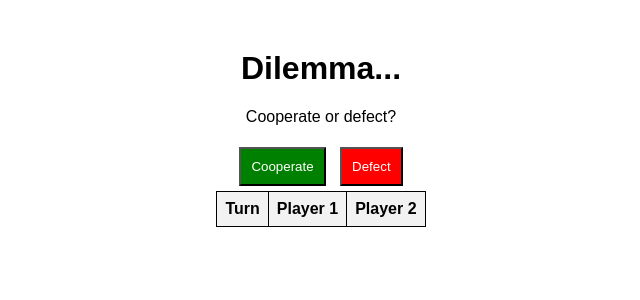
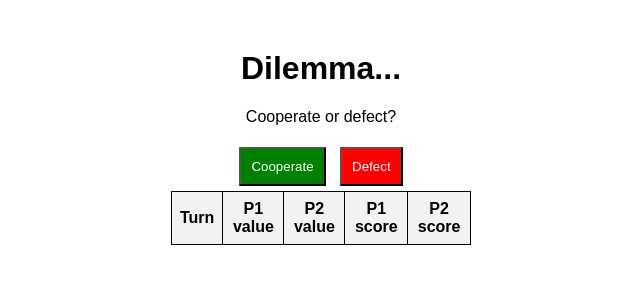
Before and after one commit to LluisCarreras/DilemmaGame, a Flask app: page / in a window 1280 px wide. Shown: the top 300 px of the page, without its empty margins (319-959 px from the left). Run offline with Flask 3, Linux system fonts and the light colour scheme; lists and menus that the app fills with data are empty.

Commit message:
Started to add logic to the game

```diff
--- a/app.py
+++ b/app.py
@@ -1,21 +1,22 @@
-import random
 from flask import Flask, render_template, request, jsonify
+from lib.dilemma_game import play_a_game
 
+
+new_game = play_a_game()
 
 app = Flask(__name__)
 
-# Generate the number to guess
-#number = random.randint(1, 100)
+# turn = new_game.get_round()
+# p1_score = new_game._player_0.get_points()
+# p2_score = new_game._player_1.get_points()
 
-turn = 0
-player1_score = 0
-player2_score = 0
-
-def create_json (message, turn, value_p1, value_p2):
+def create_json (message, the_turn, value_p1, value_p2, score_p1, score_p2):
     return jsonify({'message': message,
-                    'value_turn': turn,
-                    'value_player_1': value_p1,
-                    'value_player_2': value_p2})
+                    'value_turn': the_turn,
+                    'value_p1': value_p1,
+                    'value_p2': value_p2,
+                    'score_p1': score_p1,
+                    'score_p2': score_p2})
 
 @app.route('/')
 def index():
@@ -23,21 +24,37 @@ def index():
 
 @app.route('/guess', methods=['POST'])
 def guess():
-    global turn
-    global player1_score
-    global player2_score
-    does_cooperate = int(request.json['guess'])
-    turn += 1
-    if does_cooperate:
-        message = 'Cooperates!!!'
-        value_p1 = 1
-        value_p2 = 0
-        return create_json(message, turn, value_p1, value_p2)
-    else:
-        message = 'Defects!'
-        value_p1 = 0
-        value_p2 = 1
-        return create_json(message, turn, value_p1, value_p2)
+
+    global new_game
+    # global p1_score
+    # global p2_score
+    new_game.play_2()
+
+    message = new_game.get_message()
+    turn = new_game.get_round()
+    p1_value = new_game._player_0.get_points_to_add()
+    p2_value = new_game._player_1.get_points_to_add()
+    p1_score = new_game._player_0.get_points()
+    p2_score = new_game._player_1.get_points()
+
+    return create_json(message, turn, p1_value, p2_value, p1_score, p2_score)
+
+    # does_cooperate = int(request.json['guess'])
+    # turn += 1
+    # if does_cooperate:
+    #     message = 'Cooperates!!!'
+    #     p1_value = 1
+    #     p2_value = 0
+    #     p1_score += p1_value
+    #     p2_score += p2_value
+    #     return create_json(message, turn, p1_value, p2_value, p1_score, p2_score)
+    # else:
+    #     message = 'Defects!'
+    #     p1_value = 0
+    #     p2_value = 1
+    #     p1_score += p1_value
+    #     p2_score += p2_value
+    #     return create_json(message, turn, p1_value, p2_value, p1_score, p2_score)
 
 if __name__ == '__main__':
     app.run(debug=True, port=5001)
--- a/templates/index.html
+++ b/templates/index.html
@@ -51,8 +51,10 @@
         <thead>
             <tr>
                 <th>Turn</th>
-                <th>Player 1</th>
-                <th>Player 2</th>
+                <th>P1 value</th>
+                <th>P2 value</th>
+                <th>P1 score</th>
+                <th>P2 score</th>
             </tr>
         </thead>
         <tbody>
@@ -61,17 +63,21 @@
     </table>
     <script>
         // Function to add a new row to the table
-        function addRow(turnValue, player1Value, player2Value) {
+        function addRow(turnValue, p1Value, p2Value, p1Score, p2Score) {
             const table = document.getElementById("player-table");
             const newRow = table.insertRow(1); // Insert row at the first position after the header
 
             const cell_turn = newRow.insertCell(0);
-            const cell_player_1 = newRow.insertCell(1);
-            const cell_player_2 = newRow.insertCell(2);
+            const cell_p1_value = newRow.insertCell(1);
+            const cell_p2_value = newRow.insertCell(2);
+            const cell_p1_score = newRow.insertCell(3);
+            const cell_p2_score = newRow.insertCell(4);
 
             cell_turn.textContent = turnValue;
-            cell_player_1.textContent = player1Value;
-            cell_player_2.textContent = player2Value;
+            cell_p1_value.textContent = p1Value;
+            cell_p2_value.textContent = p2Value;
+            cell_p1_score.textContent = p1Score;
+            cell_p2_score.textContent = p2Score;
         }
         async function makeTurn(doesCooperate) {
             const response = await fetch('/guess', {
@@ -83,10 +89,12 @@
             const result = await response.json();
             const message = result.message;
             const value_turn = result.value_turn;
-            const value_player_1 = result.value_player_1;
-            const value_player_2 = result.value_player_2;
+            const value_p1 = result.value_p1;
+            const value_p2 = result.value_p2;
+            const score_p1 = result.score_p1;
+            const score_p2 = result.score_p2;
             document.getElementById('message').textContent = message;
-            addRow(value_turn, value_player_1, value_player_2)
+            addRow(value_turn, value_p1, value_p2, score_p1, score_p2)
         }
     </script>
 </body>
```
Also changed, not shown: lib/dilemma_game.py (+47 -8 lines).
